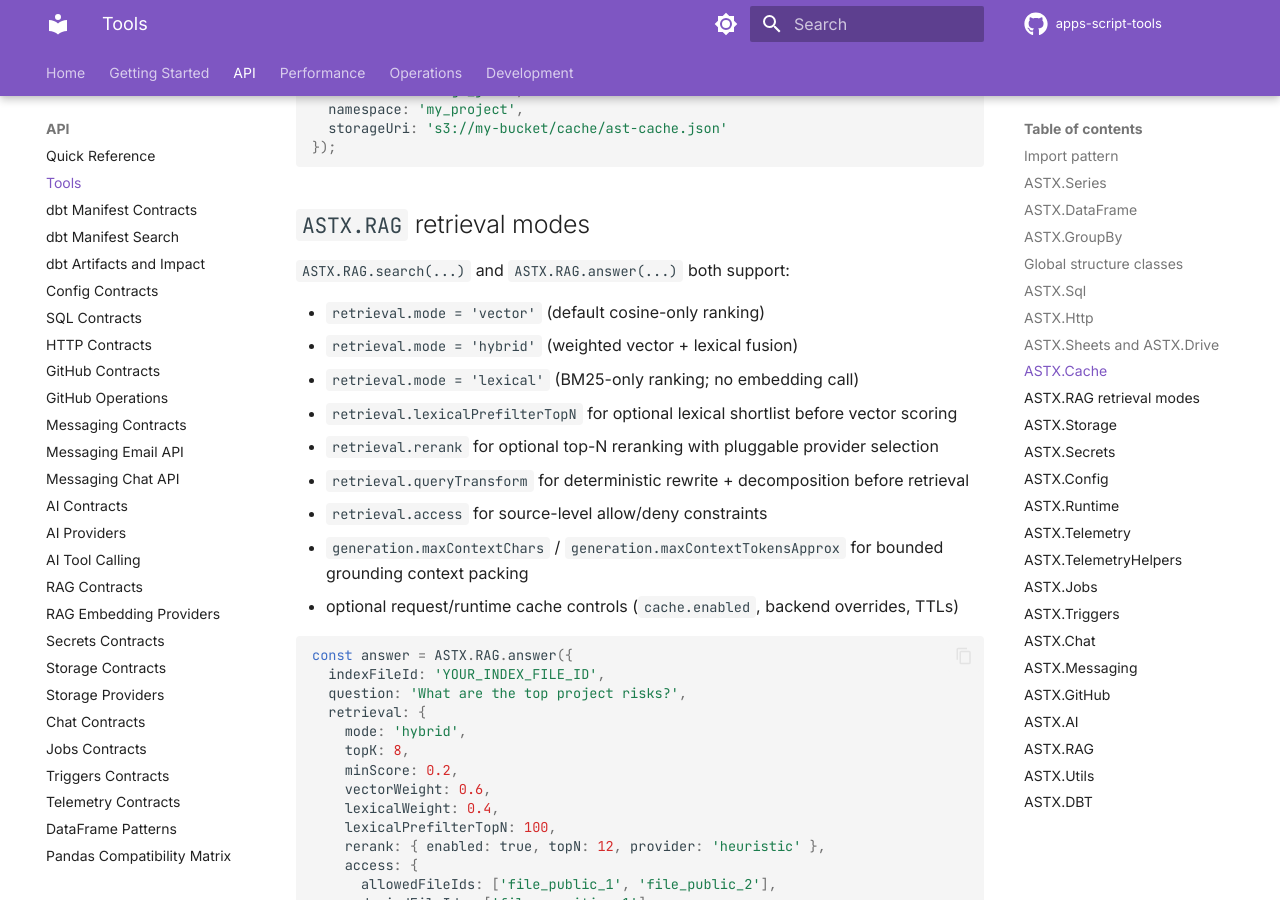
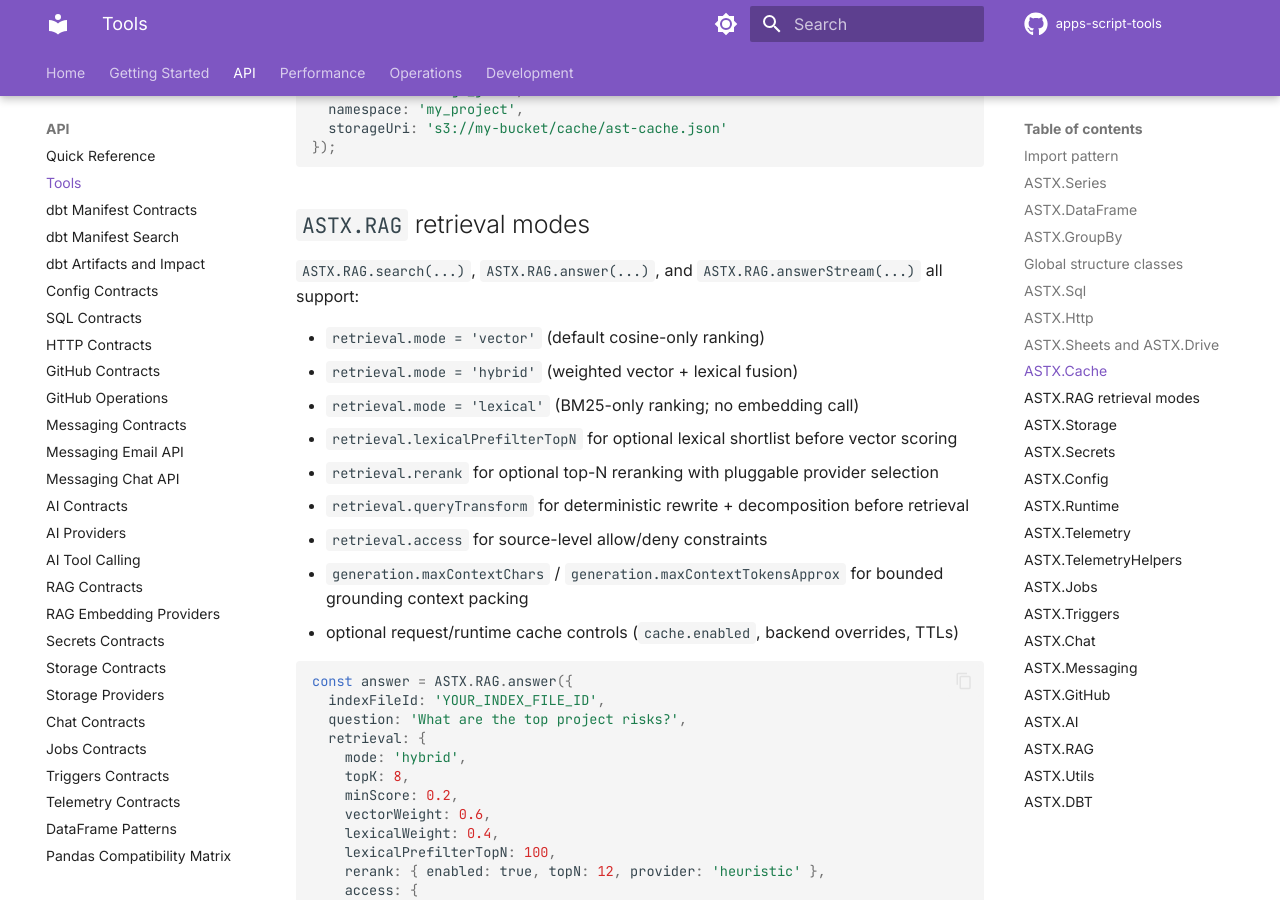
Before and after one commit to joe-broadhead/apps-script-tools, an MkDocs documentation site: the page built from docs/api/tools.md, in a window 1280 px wide and 900 px high, scrolled down 7851 px. Built offline with MkDocs 1.6.1 and Material for MkDocs 9.7.7, drawn with Linux system fonts in a browser that asks for light colours; comment, search, counter and statistics services are not loaded.

Commit message:
docs(rag): include answerStream in shared retrieval behavior note

```diff
--- a/docs/api/tools.md
+++ b/docs/api/tools.md
@@ -318,7 +318,7 @@ ASTX.Cache.configure({
 
 ## `ASTX.RAG` retrieval modes
 
-`ASTX.RAG.search(...)` and `ASTX.RAG.answer(...)` both support:
+`ASTX.RAG.search(...)`, `ASTX.RAG.answer(...)`, and `ASTX.RAG.answerStream(...)` all support:
 
 - `retrieval.mode = 'vector'` (default cosine-only ranking)
 - `retrieval.mode = 'hybrid'` (weighted vector + lexical fusion)
```
